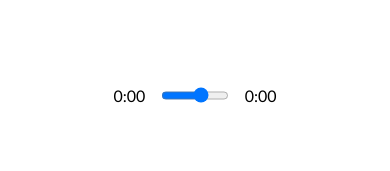
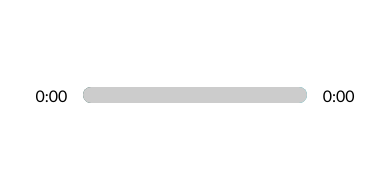
Before and after one commit to angelonazzaro/waves, a React (Create React App) app: page / in a window 390 px wide. Shown: the part 521-692 px from the top of the page. Built offline with nearby package versions, Linux system fonts and the light colour scheme.

Commit message:
customized input slider

```diff
--- a/src/components/Player.js
+++ b/src/components/Player.js
@@ -21,7 +21,9 @@ function Player({currentSong, audioRef, setCurrentSong, songs, setSongs, isSongP
         const currentTime = e.target.currentTime;
         const duration = e.target.duration;
 
-        setCurrentSongInfo({...currentSongInfo, currentTime, duration});
+        const animationPercentage = Math.round((Math.round(currentTime) * 100) / Math.round(duration));
+
+        setCurrentSongInfo({...currentSongInfo, currentTime, duration, animationPercentage});
     }
 
     const dragHandler = (e) => {
@@ -58,14 +60,23 @@ function Player({currentSong, audioRef, setCurrentSong, songs, setSongs, isSongP
     const [currentSongInfo, setCurrentSongInfo] = useState({
         currentTime: 0,
         duration: 0,
+        animationPercentage: 0
     });
+
+    // Animations
+    const trackAnim = {
+        transform: `translateX(${currentSongInfo.animationPercentage}%)`,
+    };
 
 	return (
 		<div className="player">
             <div className="time-control">
                 <p>{formatTime(currentSongInfo.currentTime)}</p>
-                <input type="range" min={0} max={currentSongInfo.duration || 0}
-                    value={currentSongInfo.currentTime} onChange={dragHandler} />
+                <div className="track" style={{background: `linear-gradient(to right, ${currentSong.color[0]},${currentSong.color[1]})`}}>
+                    <input type="range" min={0} max={currentSongInfo.duration || 0}
+                        value={currentSongInfo.currentTime} onChange={dragHandler} />
+                    <div style={trackAnim} className="animate-track"></div>
+                </div>
                 <p>{formatTime(currentSongInfo.duration)}</p>
             </div>
             <div className="play-control">
--- a/src/styles/_library.scss
+++ b/src/styles/_library.scss
@@ -6,11 +6,13 @@
     box-shadow: 2px 2px 30px rgb(204, 204, 204);
     transform: translateX(-100%);
     opacity: 0;
+    background-color: white;
     transition: all 200ms ease;
     overflow-y: scroll;
+    z-index: 10;
 
     h2 {
-        padding: 1rem 2rem 1rem 2rem;
+        padding: 2rem 2rem 3rem 2rem;
     }
 
     .library-songs {
@@ -79,3 +81,9 @@
     border-radius: 20px;
     border: transparent;
 }
+
+@media screen and (max-width: 768px) {
+    .library {
+        width: 100%;
+    }
+}
--- a/src/styles/_nav.scss
+++ b/src/styles/_nav.scss
@@ -18,3 +18,9 @@ nav {
         }
     }
 }
+
+@media screen and (max-width: 768px) {
+    nav > button {
+        z-index: 10;
+    }
+}
--- a/src/styles/_player.scss
+++ b/src/styles/_player.scss
@@ -9,6 +9,7 @@
 
 .time-control {
     display: flex;
+    align-items: center;
 
     width: 50%;
 
@@ -18,7 +19,13 @@
 
     input {
         width: 100%;
-        padding: 1rem 2rem;
+        -webkit-appearance: none;
+        cursor: pointer;
+        background-color: transparent;
+
+        &:focus {
+            outline: none;
+        }
     }
 }
 
@@ -33,3 +40,48 @@
         cursor: pointer;
     }
 }
+
+.track {
+  width: 100%;
+  height: 1rem;
+  position: relative;
+  overflow: hidden;
+  border-radius: 1rem;
+}
+
+.animate-track {
+  background: rgb(204, 204, 204);
+  width: 100%;
+  height: 100%;
+  position: absolute;
+  top: 0;
+  left: 0;
+  transform: translateX(0%);
+  padding: 1rem;
+  pointer-events: none;
+}
+
+input[type="range"]:focus {
+  outline: none;
+}
+
+input[type="range"]::-webkit-slider-thumb {
+  -webkit-appearance: none;
+  height: 16px;
+  width: 16px;
+}
+
+input[type="range"]::moz-range-thumb {
+    -webkit-appearance: none;
+    height: 16px;
+    width: 16px;
+}
+
+@media screen and (max-width: 768px) {
+  .time-control {
+    width: 90%;
+  }
+  .play-control {
+    width: 80%;
+  }
+}
--- a/src/styles/_song.scss
+++ b/src/styles/_song.scss
@@ -20,3 +20,9 @@
         font-size: 1.1rem;
     }
 }
+
+@media screen and (max-width: 768px) {
+    .song-container > img {
+        width: 60%;
+    }
+}
```
Also changed, not shown: src/App.js (+6 -3 lines).
